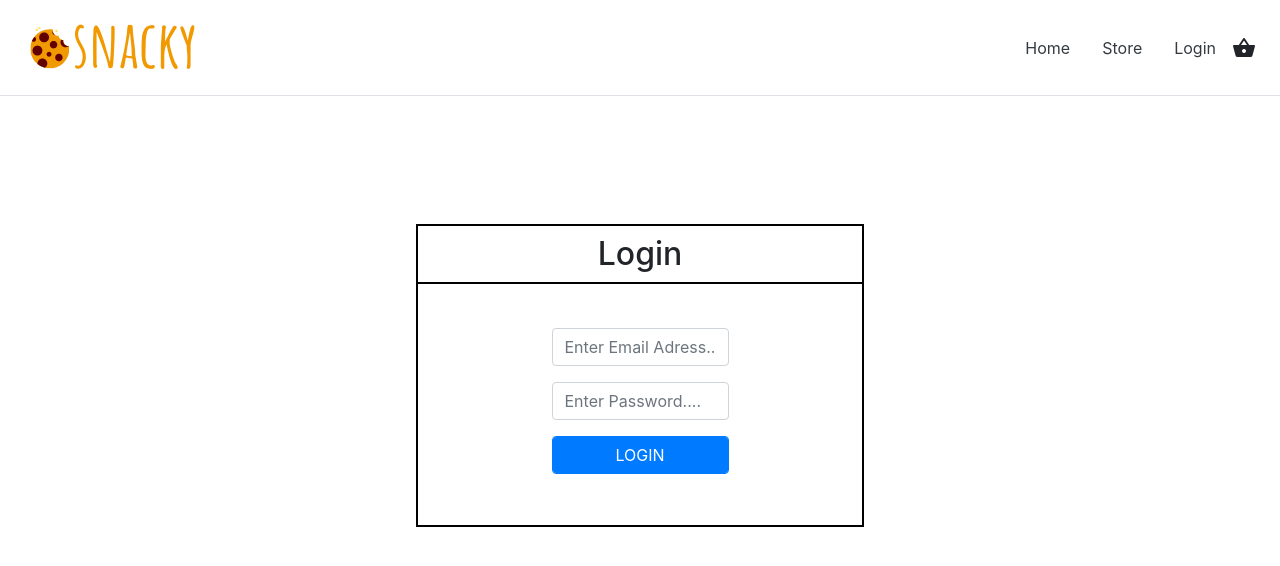
After one commit to Jen304/Snacky, a PHP site: page /user_login.php in a window 1280 px wide. The commit adds this page. Shown: the top 566 px of the page. Run offline with PHP 8.4, Linux system fonts and the light colour scheme.

Commit message:
Complete user login page and add css file for it

```diff
--- /dev/null
+++ b/css/user_login.css
@@ -0,0 +1,19 @@
+.container-fluid{
+    /* background: blue; */
+    width: 35%;
+    margin-top: 10%;
+    border: 2px solid black;
+}
+h2{
+    text-align: center;
+    border-bottom: 2px solid black;
+    padding-top: 2%;
+    padding-bottom: 2%;
+    /* background: green; */
+}
+
+form{
+    /* background: yellow; */
+    padding-top: 8%;
+    padding-bottom: 8%;
+}
--- a/includes/header.php
+++ b/includes/header.php
@@ -1,3 +1,6 @@
+<?php
+    session_start();
+?>
 <!DOCTYPE html>
 <html lang="en">
 
@@ -26,3 +29,36 @@
     <script src="https://stackpath.bootstrapcdn.com/bootstrap/4.5.0/js/bootstrap.min.js"
         integrity="sha384-OgVRvuATP1z7JjHLkuOU7Xw704+h835Lr+6QL9UvYjZE3Ipu6Tp75j7Bh/kR0JKI" crossorigin="anonymous">
     </script>
+
+    </head>
+    <body>
+        <nav class="d-flex flex-column flex-md-row align-items-center p-3 px-md-4 mb-3 border-bottom box-shadow">
+
+        <img src="../images/logo.png" class="mr-md-auto " id-"logo" alt="logo">
+
+        <div class="nav nav-bar justify-content-end align-items-center">
+        <div class="nav-item ">
+            <a class="nav-link text-dark" href="#">Home</a>
+        </div>
+        <div class="nav-item">
+            <a class="nav-link text-dark" href="#">Store</a>
+        </div>
+        <div class="nav-item">
+            <?php
+                if(isset($_SESSION['user_email'])){
+                    echo '<a class="nav-link text-dark" href="../user_logout.php">Logout</a>';
+                }
+                else{
+                    echo '<a class="nav-link text-dark" href="../user_login.php">Login</a>';
+                }
+            ?>
+
+        </div>
+        </div>
+
+        <span class="material-icons">
+        shopping_basket
+        </span>
+
+        </nav>
+    </body>
--- /dev/null
+++ b/user_login.php
@@ -0,0 +1,77 @@
+<?php
+include('includes/header.php');
+?>
+<title>Login | Snacky</title>
+<link rel="stylesheet" href="css/user_login.css">
+</head>
+
+<body>
+<!--#########################-->
+<!--          PHP            -->
+<!--#########################-->
+
+<?php
+    if($_SERVER['REQUEST_METHOD'] == 'POST'){
+        include('includes/db_connection.php');
+        //Get User Inputs
+        $user_email = mysqli_real_escape_string($dbc, trim(strip_tags($_POST['user_name'])));
+        $password = sha1(mysqli_real_escape_string($dbc, trim(strip_tags($_POST['password']))));
+        $select_query = "SELECT * FROM customer WHERE email = '$user_email' and customer_password = '$password'";
+        try{
+            session_start();
+            //Check if both field are filled
+            if(($user_email === '') || ($password === '')){
+                throw new Exception('All fields must be filled');
+            }
+
+            $result = mysqli_query($dbc, $select_query);
+
+            //Check if query is successful
+            if(!result){
+                throw new Exception('Query failed');
+            }
+            //Check if there is a result that matches entered user name and password
+            if(mysqli_num_rows($result) != 1){
+                throw new Exception('Email and Password do not match');
+            }
+            //We can change to get user first name
+            $_SESSION['user_email'] = $user_email;
+            header('location: index.php');
+        }catch(Exception $ex){
+            echo "<script> alert('{$ex->getMessage()}');</script>";
+        }
+    }
+
+?>
+
+
+<!--#########################-->
+<!--          HTML           -->
+<!--#########################-->
+
+<div class="container-fluid">
+    <div class="row login-form">
+        <!-- Login form header -->
+        <h2 class="col-12 "> Login </h2>
+        <!-- Login form -->
+        <form class="col-12" action="user_login.php" method="POST">
+            <!-- User Name ( Email Adress ) -->
+            <div class="form-group col-6 offset-3">
+                    <input class="form-control" name="user_name" type="email" placeholder="Enter Email Adress...." required>
+            </div>
+            <!-- User Password -->
+            <div class="form-group col-6 offset-3">
+                    <input class="form-control" name="password" type="password" placeholder="Enter Password...." required>
+            </div>
+            <!-- Login Button -->
+            <div class="form-group col-6 offset-3">
+                    <button class="form-control btn btn-primary" type="submit">LOGIN</button>
+            </div>
+        </form>
+    </div>
+</div>
+
+
+<?php
+include ('includes/footer.php');
+?>
```
Also changed, not shown: index.php (+4 -24 lines), 1 other file.
